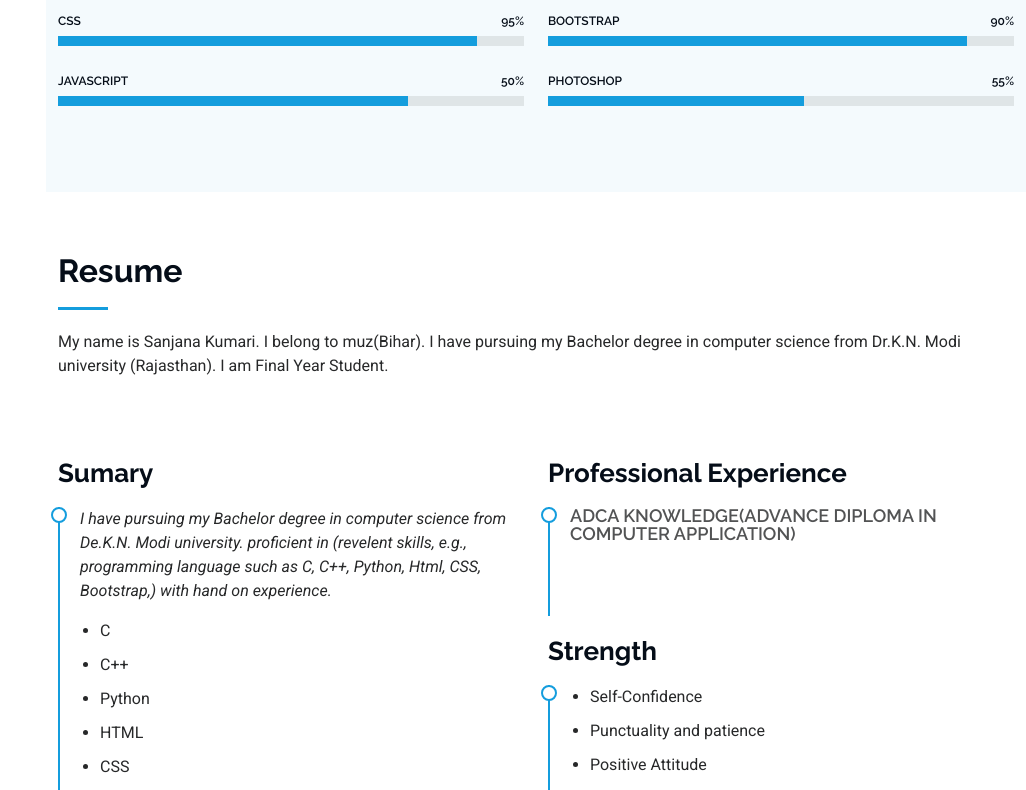
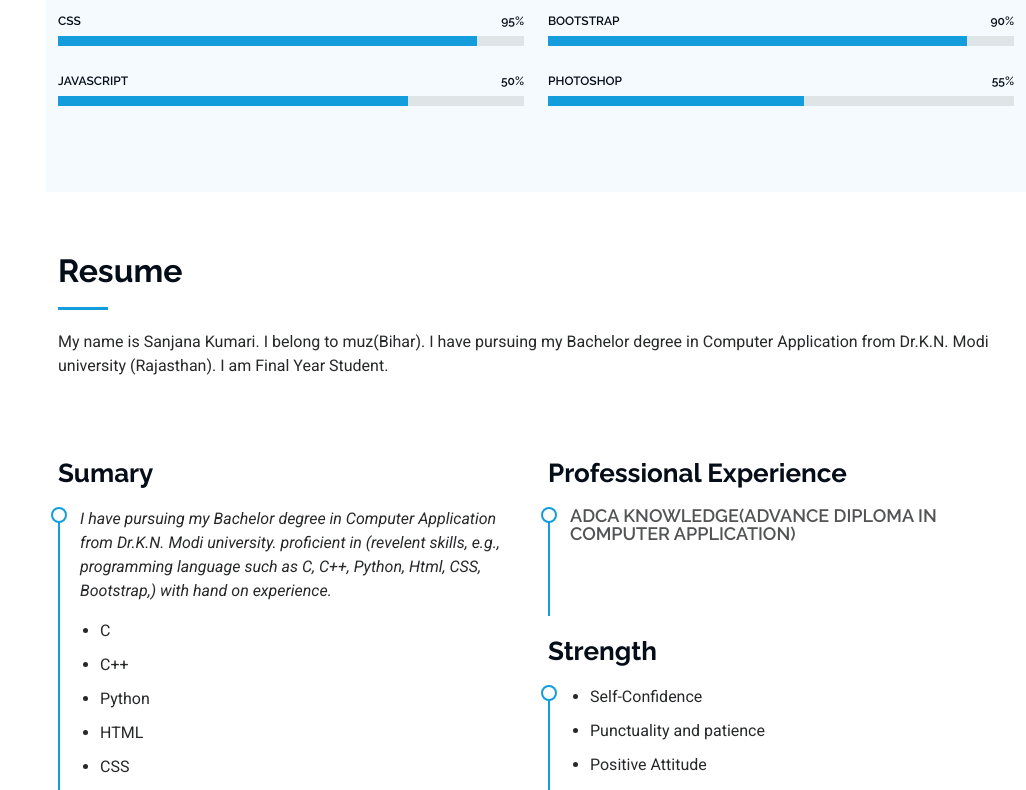
Before and after one commit to sanjanakumari001/Resume-port.github.io, a plain HTML site: page index.html in a window 1280 px wide. Shown: the part 2005-2795 px from the top of the page, without its empty margins (254-1280 px from the left). Drawn offline with Linux system fonts and the light colour scheme.

Commit message:
Update index.html

```diff
--- a/index.html
+++ b/index.html
@@ -110,7 +110,7 @@
         <h2>About</h2>
         <p>Hello!
           My name is Sanjana Kumari. I belong to muz(Bihar).
-          I have pursuing my Bachelor degree in computer science from Dr.K.N. Modi university (Rajasthan).
+          I have pursuing my Bachelor degree in Computer Application from Dr.K.N. Modi university (Rajasthan).
           I am Final Year Student.
         </p>
       </div><!-- End Section Title -->
@@ -275,7 +275,7 @@
       <div class="container section-title" data-aos="fade-up">
         <h2>Resume</h2>
         <p>My name is Sanjana Kumari. I belong to muz(Bihar).
-          I have pursuing my Bachelor degree in computer science from Dr.K.N. Modi university (Rajasthan).
+          I have pursuing my Bachelor degree in Computer Application from Dr.K.N. Modi university (Rajasthan).
           I am Final Year Student.</p>
       </div><!-- End Section Title -->
 
@@ -288,7 +288,7 @@
 
             <div class="resume-item pb-0">
               <h4></h4>
-              <p><em>I have pursuing my Bachelor degree in computer science from De.K.N. Modi university. proficient in (revelent skills, e.g., programming language
+              <p><em>I have pursuing my Bachelor degree in Computer Application from Dr.K.N. Modi university. proficient in (revelent skills, e.g., programming language
                 such as C, C++, Python, Html, CSS, Bootstrap,) with hand on experience.
                </em></p>
               <ul>
```
